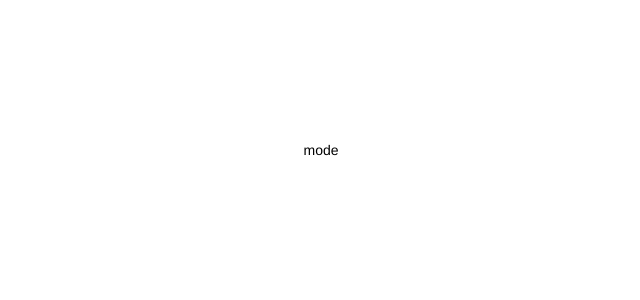
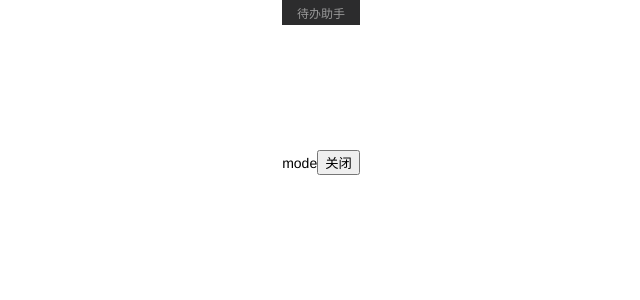
Before and after one commit to skay-zhang/todo-helper, a Vue app: page / in a window 1280 px wide. Shown: the top 300 px of the page, without its empty margins (319-959 px from the left). Built offline with nearby package versions, Linux system fonts and the light colour scheme.

Commit message:
write window management

```diff
--- a/basic/preload.js
+++ b/basic/preload.js
@@ -1,3 +1,9 @@
+import { contextBridge, ipcRenderer } from 'electron'
+
+contextBridge.exposeInMainWorld('electron', {
+  closeWindow: name => ipcRenderer.send('close-window',name)
+})
+
 function domReady(condition = ['complete', 'interactive']) {
   return new Promise(resolve => {
     if (condition.includes(document.readyState)) {
--- a/src/App.vue
+++ b/src/App.vue
@@ -1,5 +1,13 @@
 <template>
-  <div class="hello">{{mode}} mode</div>
+  <div id="app-head">
+    <div v-if="mode == 'management'">事项管理</div>
+    <div v-else-if="mode == 'fastAdd'">快速创建事项</div>
+    <div v-else>待办助手</div>
+  </div>
+  <div class="hello">
+    <div>{{ mode }} mode</div>
+    <button @click="close">关闭</button>
+  </div>
 </template>
 
 <script>
@@ -8,11 +16,14 @@ export default {
   data: () => ({
     mode: ''
   }),
-  methods:{
+  methods: {
+    close() {
+      window.electron.closeWindow(this.mode);
+    }
   },
-  created(){
+  created() {
     let search = window.location.search;
-    if(search && search.length > 2 && search.indexOf('?') === 0){
+    if (search && search.length > 2 && search.indexOf('?') === 0) {
       let params = new URLSearchParams(search.substring(1))
       this.mode = params.get('mode')
     }
@@ -21,10 +32,23 @@ export default {
 </script>
 
 <style scoped>
-.hello{
+.hello {
   justify-content: center;
   align-items: center;
   display: flex;
-  height: 300px;
+  height: 275px;
+}
+
+#app-head {
+  background-color: #2c2c2d;
+  -webkit-touch-callout: none;
+  -webkit-app-region: drag;
+  justify-content: center;
+  align-items: center;
+  font-size: 12px;
+  color: #999;
+  display: flex;
+  height: 25px;
+  width: 100%;
 }
 </style>
```
Also changed, not shown: basic/app.js (+21 -24 lines).
